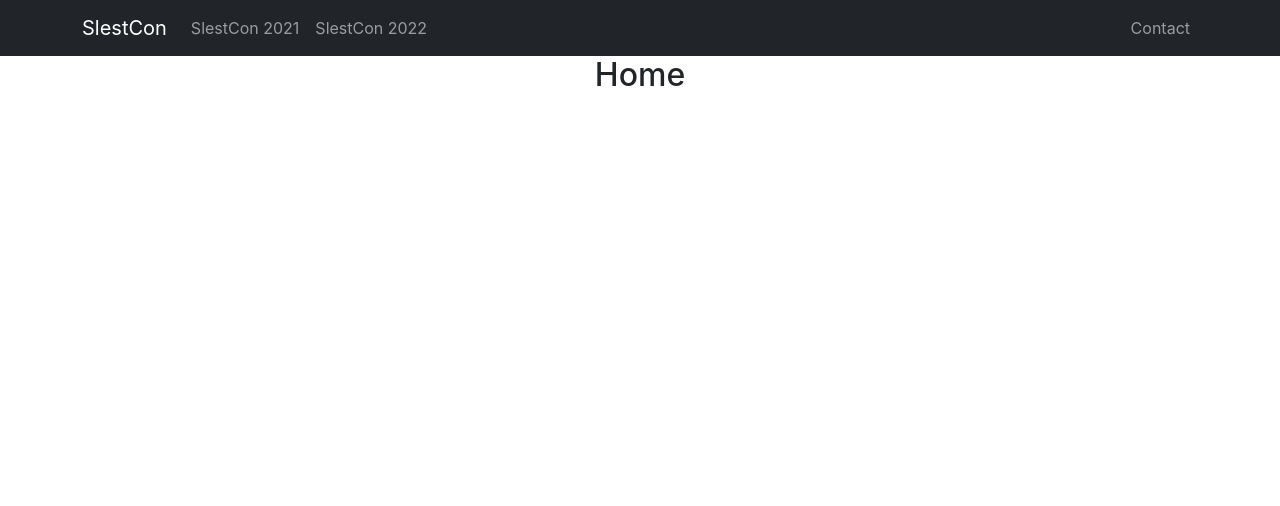
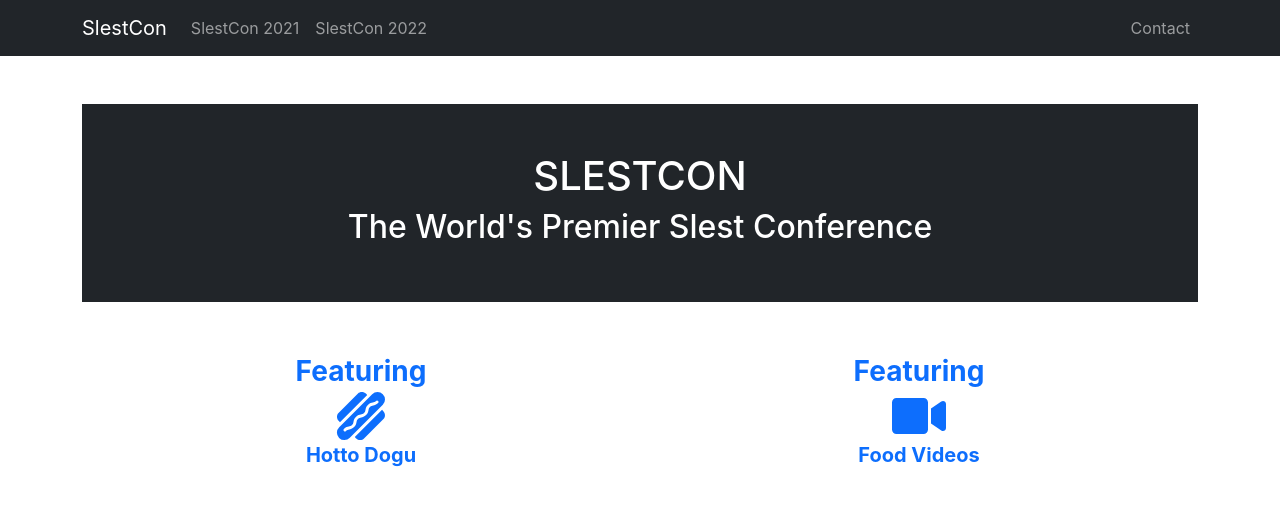
Before and after one commit to slestcon/slestcon, a React (Create React App) app: page / in a window 1280 px wide. Shown: the top 506 px of the page. Built offline with nearby package versions, Linux system fonts and the light colour scheme.

Commit message:
some basic info for home 2021 2022 pages

```diff
--- a/package.json
+++ b/package.json
@@ -5,6 +5,10 @@
   "homepage": "http://slestcon.github.io/slestcon",
   "dependencies": {
     "@babel/core": "^7.15.8",
+    "@fortawesome/fontawesome-free": "^5.15.4",
+    "@fortawesome/fontawesome-svg-core": "^1.2.36",
+    "@fortawesome/free-solid-svg-icons": "^5.15.4",
+    "@fortawesome/react-fontawesome": "^0.1.16",
     "@popperjs/core": "^2.10.2",
     "@testing-library/jest-dom": "^5.14.1",
     "@testing-library/react": "^11.2.7",
--- a/src/components/Home/Home.js
+++ b/src/components/Home/Home.js
@@ -1,15 +1,47 @@
 import React from "react";
+import { Container, Row, Col } from "react-bootstrap";
+
+import { FontAwesomeIcon } from '@fortawesome/react-fontawesome'
+import { faHotdog, faVideo } from '@fortawesome/free-solid-svg-icons'
+
 
 const Home = () => (
-	<div>
-		<h2 className="page-title">
-			Home
-		</h2>
-
-		<div>
-
-		</div>
-	</div>
+	<Container>
+		<Container fluid className="bg-dark text-white my-5 py-5">
+			<h1>
+				SLESTCON
+			</h1>
+			<h2 className="page-title">
+				The World's Premier Slest Conference
+			</h2>
+		</Container>
+		<Container>
+			<Row>
+				<Col className="text-primary">
+					<div className="fw-bold fs-3">
+						Featuring
+					</div>
+					<div>
+						<FontAwesomeIcon icon={faHotdog} size="3x" />
+					</div>
+					<div className="fw-bold fs-5">
+						Hotto Dogu
+					</div>
+				</Col>
+				<Col className="text-primary">
+					<div className="fw-bold fs-3">
+						Featuring
+					</div>
+					<div>
+						<FontAwesomeIcon icon={faVideo} size="3x" />
+					</div>
+					<div className="fw-bold fs-5">
+						Food Videos
+					</div>
+				</Col>
+			</Row>
+		</Container>
+	</Container>
 );
 
 export default Home;
--- a/src/components/Slestcon2021/Slestcon2021.js
+++ b/src/components/Slestcon2021/Slestcon2021.js
@@ -1,15 +1,23 @@
 import React from "react";
+import { Container } from "react-bootstrap";
+
+import { FontAwesomeIcon } from '@fortawesome/react-fontawesome'
+import { faHotdog } from '@fortawesome/free-solid-svg-icons'
 
 const Slestcon2021 = () => (
-	<div>
-		<h2 className="page-title">
-            SlestCon 2021
-		</h2>
+	<Container>
+		<h1>
+			SlestCon 2021
+		</h1>
 
-		<div>
-
-		</div>
-	</div>
+		<Container>
+			Unfortunately, due to COVID-19, we had to cancel SlestCon 2021.
+			<br/>
+			Please have a virtual hotdog for your inconveniences.
+			<br/>
+			<FontAwesomeIcon icon={faHotdog} />
+		</Container>
+	</Container>
 );
 
 export default Slestcon2021;
--- a/src/components/Slestcon2022/Slestcon2022.js
+++ b/src/components/Slestcon2022/Slestcon2022.js
@@ -1,15 +1,16 @@
 import React from "react";
+import { Container } from "react-bootstrap";
 
 const Slestcon2022 = () => (
-	<div>
-		<h2 className="page-title">
-            SlestCon 2022
-		</h2>
+	<Container>
+		<h1>
+			SlestCon 2022
+		</h1>
 
-		<div>
-
-		</div>
-	</div>
+		<Container>
+			Program &amp; Guests TBA
+		</Container>
+	</Container>
 );
 
 export default Slestcon2022;
```
Also changed, not shown: 1 other file (tests, documents, lock files or other folders).
